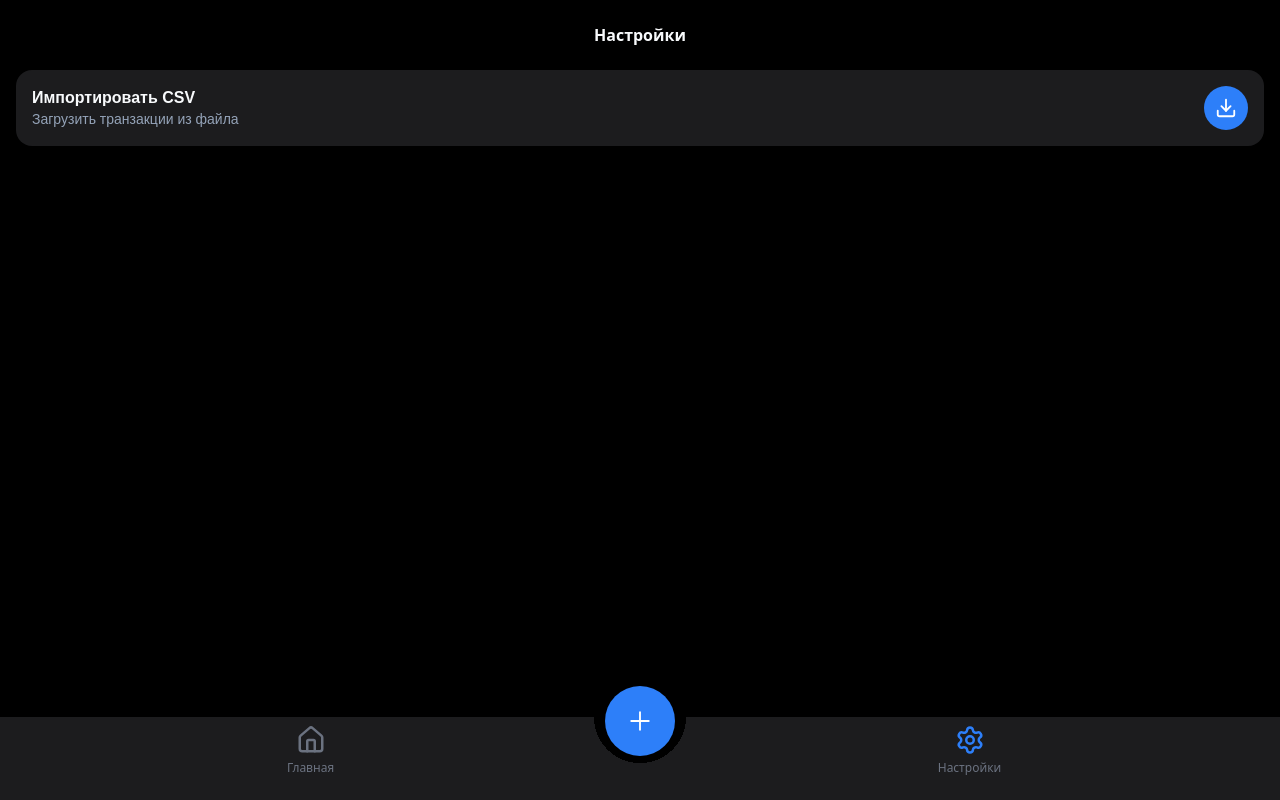
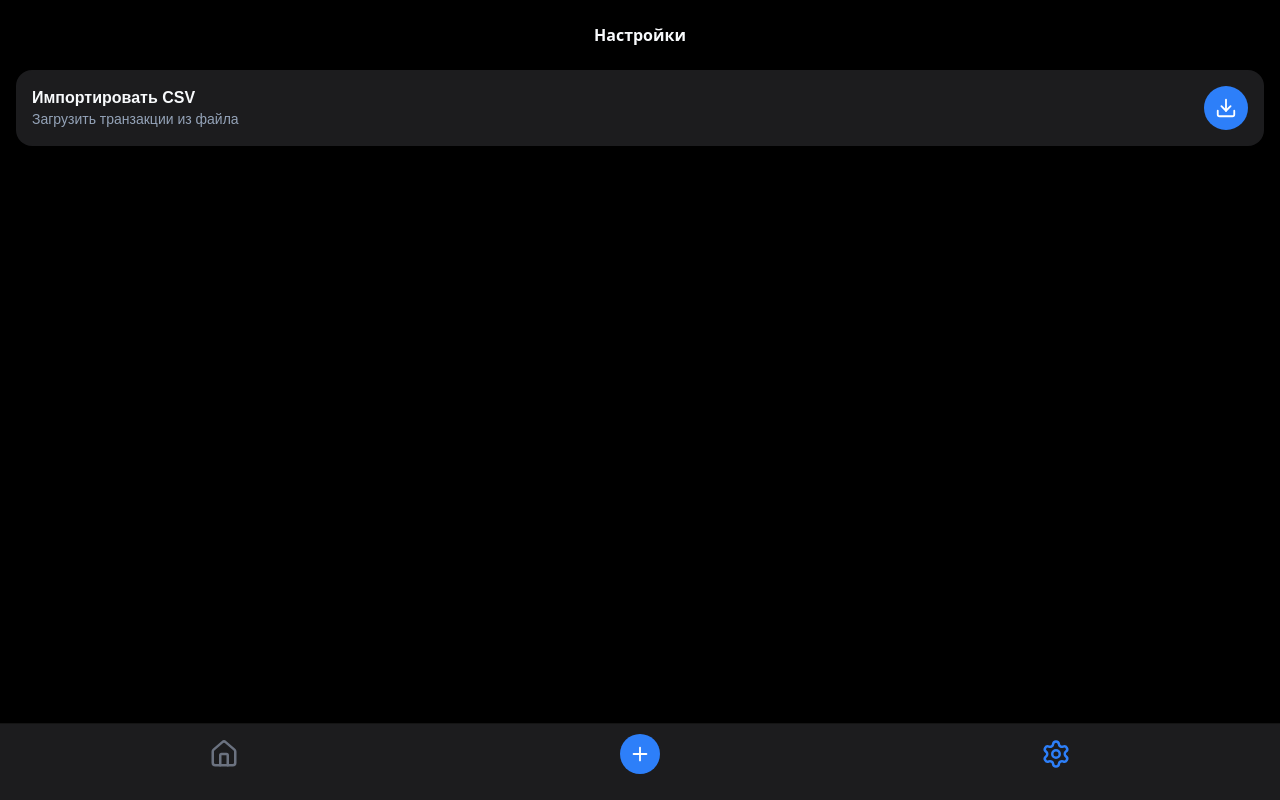
Before and after one commit to ivan-legostin/spendy-pwa, a React (Vite) app: page /spendy-pwa/settings in a window 1280 px wide. Built offline with nearby package versions, Linux system fonts and the light colour scheme.

Commit message:
Удален FAB с нижней панели

```diff
--- a/src/components/BottomNav.css
+++ b/src/components/BottomNav.css
@@ -5,8 +5,8 @@
   right: 0;
   display: flex;
   align-items: center;
-  background: radial-gradient(circle 46px at 50% 0%, transparent 46px, #1c1c1e 33px);
-  filter: drop-shadow(0 -2px 8px rgba(0, 0, 0, 0.4));
+  background: #1c1c1e;
+  box-shadow: 0 -1px 0 rgba(255, 255, 255, 0.08);
   padding: 8px 16px 24px;
   -webkit-tap-highlight-color: transparent;
   overflow: visible;
@@ -40,22 +40,17 @@
   color: #2D7FF9;
 }
 
-.bottom-nav__fab {
+.bottom-nav__link.active .bottom-nav__fab-icon svg {
+  color: #ffffff;
+}
+
+.bottom-nav__fab-icon {
+  width: 40px;
+  height: 40px;
+  border-radius: 50%;
+  background: #2D7FF9;
+  color: #ffffff;
   display: flex;
   align-items: center;
   justify-content: center;
-  width: 70px;
-  height: 70px;
-  border-radius: 100%;
-  background: #2D7FF9;
-  border: none;
-  cursor: pointer;
-  margin-top: -60px;
-  color: #ffffff;
-  text-decoration: none;
-  transition: transform 0.1s ease;
 }
-
-.bottom-nav__fab:active {
-  transform: scale(0.9);
-}
--- a/src/components/BottomNav.tsx
+++ b/src/components/BottomNav.tsx
@@ -7,16 +7,16 @@ export default function BottomNav() {
     <nav className="bottom-nav">
       <NavLink to="/" className="bottom-nav__link">
         <Home size={30} />
-        <span>Главная</span>
       </NavLink>
 
-      <NavLink to="/add" className="bottom-nav__fab" aria-label="Добавить транзакцию">
-        <Plus size={30} strokeWidth={1.5} />
+      <NavLink to="/add" className="bottom-nav__link" aria-label="Добавить транзакцию">
+        <div className="bottom-nav__fab-icon">
+          <Plus size={22} strokeWidth={2} />
+        </div>
       </NavLink>
 
       <NavLink to="/settings" className="bottom-nav__link">
         <Settings size={30} />
-        <span>Настройки</span>
       </NavLink>
     </nav>
   )
```
